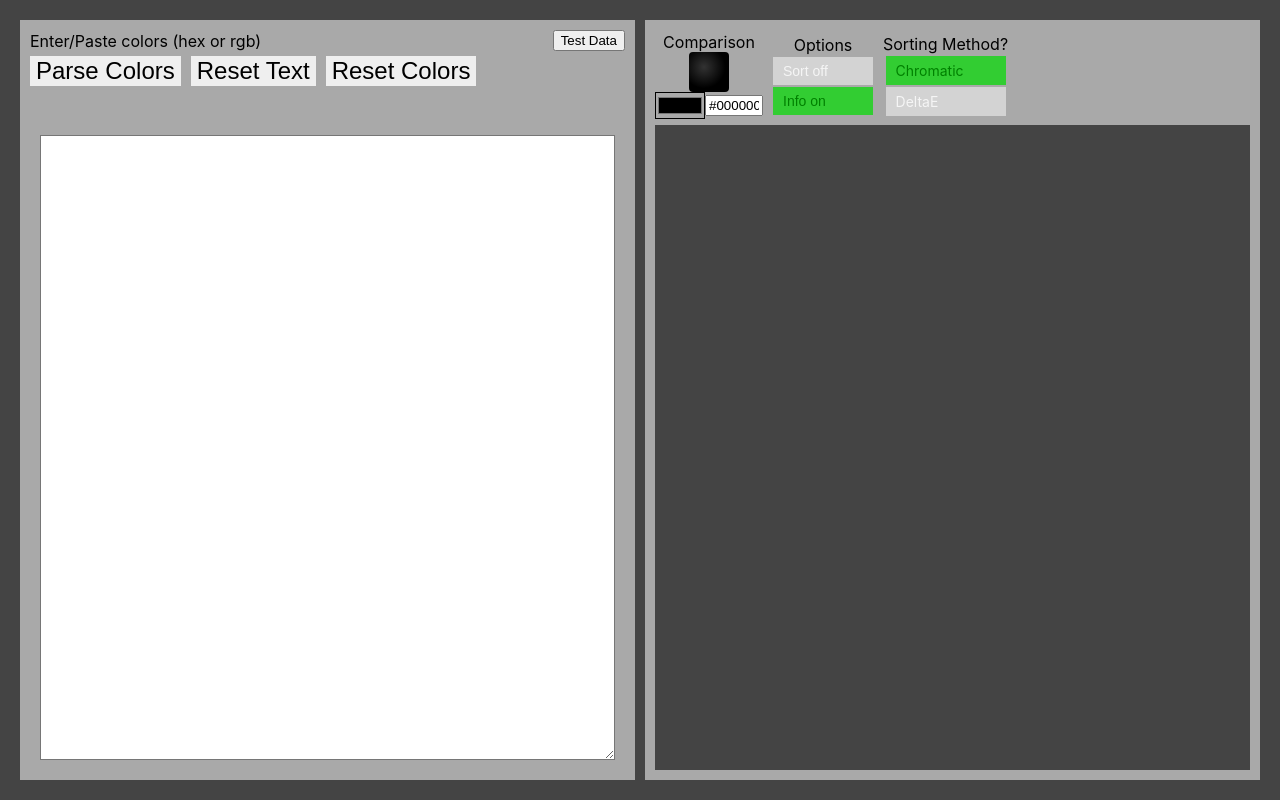
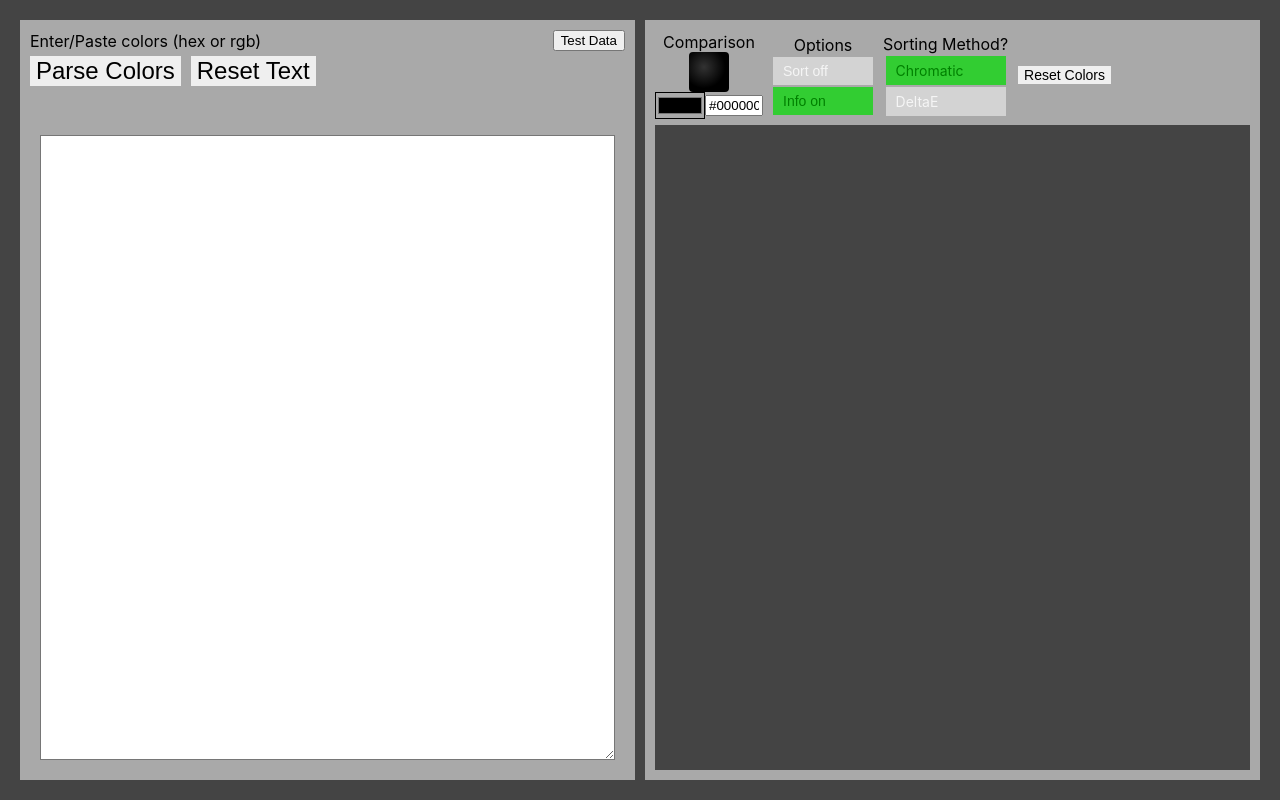
Before and after one commit to TravisL12/compare_colors, a React (Create React App) app: page / in a window 1280 px wide. Built offline with nearby package versions, Linux system fonts and the light colour scheme.

Commit message:
Move reset buttons

```diff
--- a/src/App.js
+++ b/src/App.js
@@ -110,9 +110,12 @@ class App extends Component {
           testColors={this.testColors}
           parseColors={this.parseColors}
           resetInputDisplay={this.resetInputDisplay}
+        />
+        <ColorGrid
+          removeColor={this.removeColor}
+          colors={colors}
           resetColorDisplay={this.resetColorDisplay}
         />
-        <ColorGrid removeColor={this.removeColor} colors={colors} />
       </div>
     );
   }
--- a/src/ColorGrid.js
+++ b/src/ColorGrid.js
@@ -4,7 +4,7 @@ import ColorItem from "./ColorItem";
 import GridControls from "./GridControls";
 import { distanceDelta, distanceChromatic } from "./distance-utils";
 
-function ColorGrid({ colors, removeColor }) {
+function ColorGrid({ colors, removeColor, resetColorDisplay }) {
   const [compareColor, setCompareColor] = useState(new Color("000000"));
   const [areColorsSorted, setAreColorsSorted] = useState(false);
   const [showInfo, setShowInfo] = useState(true);
@@ -52,6 +52,7 @@ function ColorGrid({ colors, removeColor }) {
         areColorsSorted={areColorsSorted}
         showInfo={showInfo}
         sortMethod={sortMethod}
+        resetColorDisplay={resetColorDisplay}
       />
       <div className={`display color-grid ${!showInfo ? "hideInfo" : ""}`}>
         {sortedColors.map((color, idx) => {
--- a/src/ColorInput.js
+++ b/src/ColorInput.js
@@ -5,8 +5,7 @@ function ColorInput({
   updateTextArea,
   testColors,
   parseColors,
-  resetInputDisplay,
-  resetColorDisplay
+  resetInputDisplay
 }) {
   return (
     <div className="col color-input-container">
@@ -23,9 +22,6 @@ function ColorInput({
           <button className="action-btn" onClick={resetInputDisplay}>
             Reset Text
           </button>
-          <button className="action-btn" onClick={resetColorDisplay}>
-            Reset Colors
-          </button>
         </div>
       </div>
       <div className="display text-area">
--- a/src/GridControls.js
+++ b/src/GridControls.js
@@ -9,7 +9,8 @@ function GridControls({
   toggleInfo,
   toggleSorting,
   toggleSortMethod,
-  updateCompareColor
+  updateCompareColor,
+  resetColorDisplay
 }) {
   return (
     <div className="options-container">
@@ -75,6 +76,12 @@ function GridControls({
         />
         <label htmlFor="compare-off">DeltaE</label>
       </div>
+
+      <div className="options">
+        <button className="action-btn" onClick={resetColorDisplay}>
+          Reset Colors
+        </button>
+      </div>
     </div>
   );
 }
--- a/src/models/color.js
+++ b/src/models/color.js
@@ -2,20 +2,15 @@ import { format2hex, hex2dec } from "../color-utils";
 
 export default class Color {
   constructor(color = "000000", id) {
-    if (id) {
-      this.id = id;
-    }
-
+    this.id = id;
     this.hexColor = format2hex(color);
     this.rgbColor = hex2dec(this.hexColor);
     this.createHsl();
+    [this.red, this.blue, this.green] = this.rgbColor;
 
     this.hexString = `#${this.hexColor}`;
     this.rgbString = `rgb(${[this.red, this.blue, this.green].join(",")})`;
-    this.hslString = `hsl(${this.hue}, ${this.saturation}%, ${
-      this.lightness
-    }%)`;
-    [this.red, this.blue, this.green] = this.rgbColor;
+    this.hslString = `hsl(${this.hue}, ${this.saturation}%, ${this.lightness}%)`;
   }
 
   // https://codepen.io/pankajparashar/pen/oFzIg
--- a/src/styles/_color-input.scss
+++ b/src/styles/_color-input.scss
@@ -12,18 +12,6 @@
     }
   }
 
-  .action-btn + .action-btn {
-    margin-left: 10px;
-  }
-
-  .action-btn {
-    font-size: 24px;
-    cursor: pointer;
-    border: none;
-    border-radius: 0;
-    margin: 0;
-  }
-
   .color-textarea {
     height: 100%;
     width: 100%;
--- a/src/styles/application.scss
+++ b/src/styles/application.scss
@@ -12,6 +12,18 @@ p {
 .app-container {
   @include flexTop;
   padding: $app-padding;
+}
+
+.action-btn + .action-btn {
+  margin-left: 10px;
+}
+
+.action-btn {
+  font-size: 24px;
+  cursor: pointer;
+  border: none;
+  border-radius: 0;
+  margin: 0;
 }
 
 .col + .col {
```
